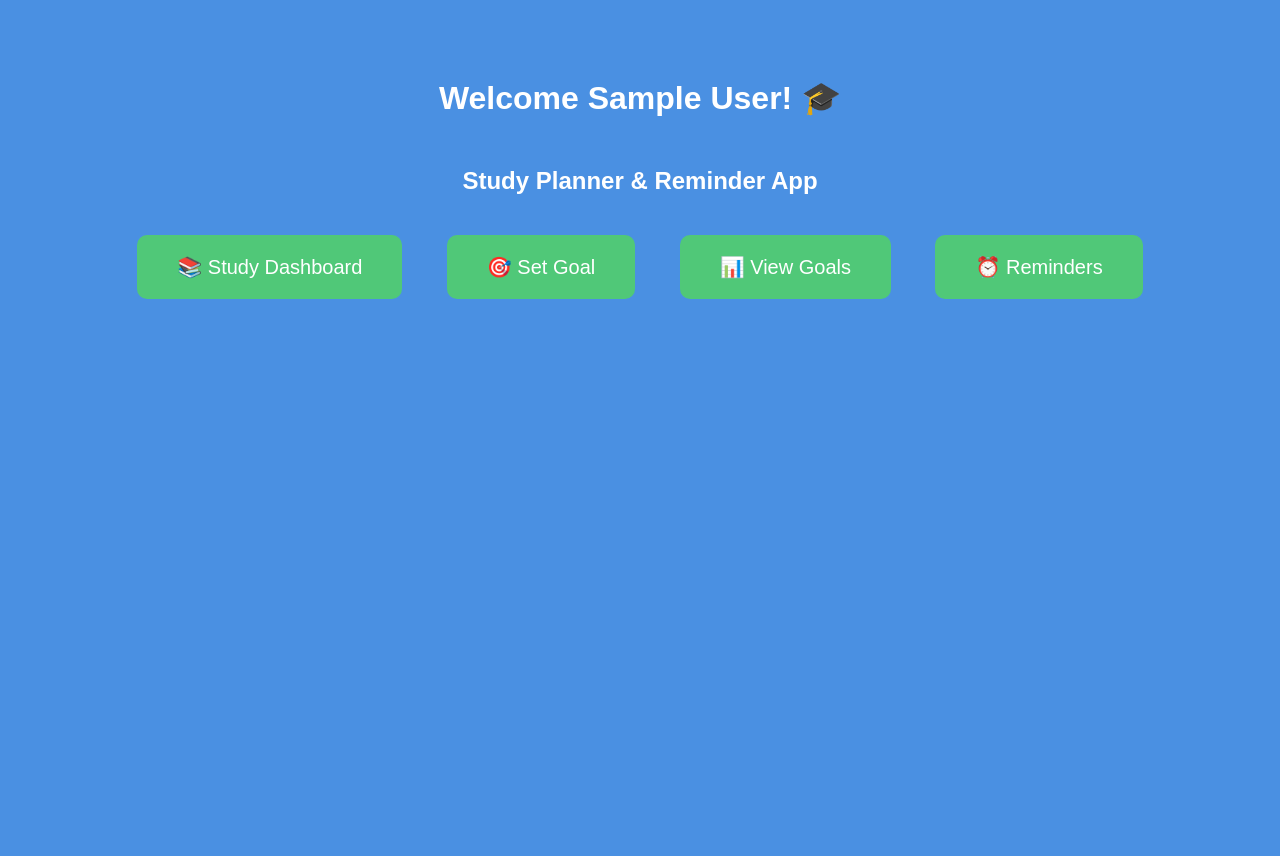
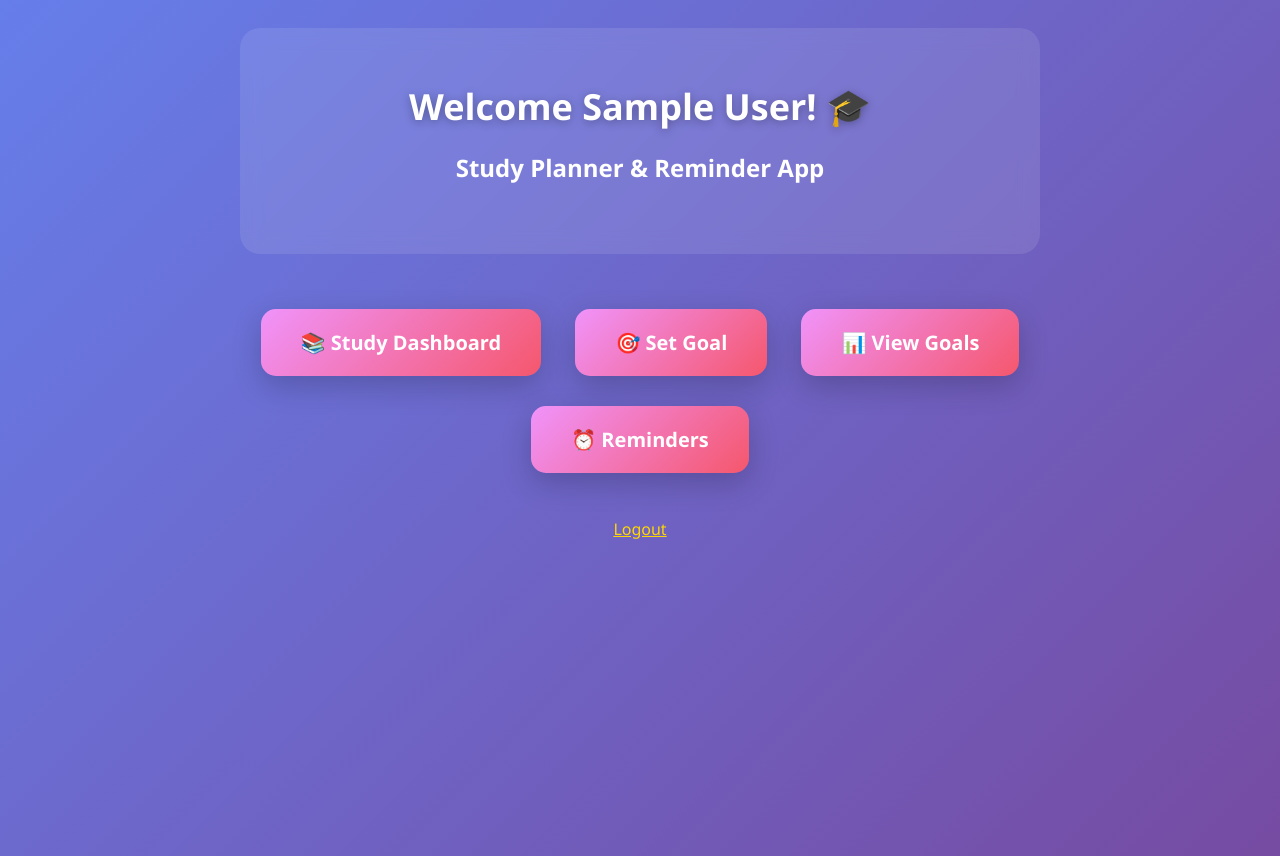
Before and after one commit to priyyaa1103-netizen/study-planner-final, a Flask app: page /dashboard in a window 1280 px wide. Before the commit the page ends 299 px from the top, so only its background shows below. Run offline with Flask 3, Linux system fonts and the light colour scheme; the visitor is signed in with stand-in values (Sample User, id 1).

Commit message:
Update dashboard.html

```diff
--- a/templates/dashboard.html
+++ b/templates/dashboard.html
@@ -1,17 +1,27 @@
 <!DOCTYPE html>
 <html>
 <head><title>Dashboard</title>
-<style>body{font-family:Arial;background:#4a90e2;color:white;padding:50px;text-align:center}
-button{padding:20px 40px;margin:20px;background:#50c878;color:white;border:none;border-radius:10px;font-size:20px;cursor:pointer}
-h1{font-size:32px;margin-bottom:50px}
+<style>
+body{font-family:'Segoe UI',Arial,sans-serif;background:linear-gradient(135deg,#667eea 0%,#764ba2 100%);color:white;min-height:100vh;padding:20px}
+.container{max-width:800px;margin:0 auto;text-align:center}
+h1{font-size:36px;margin-bottom:20px;text-shadow:0 2px 10px rgba(0,0,0,0.3)}
+h2{font-size:24px;margin-bottom:40px}
+.btn{display:inline-block;padding:20px 40px;margin:15px;background:linear-gradient(135deg,#f093fb 0%,#f5576c 100%);color:white;text-decoration:none;border-radius:15px;font-size:20px;font-weight:bold;box-shadow:0 10px 30px rgba(0,0,0,0.2);transition:all 0.3s}
+.btn:hover{transform:translateY(-5px);box-shadow:0 15px 40px rgba(0,0,0,0.3)}
+.welcome{background:rgba(255,255,255,0.1);padding:30px;border-radius:20px;margin-bottom:40px;backdrop-filter:blur(10px)}
 </style>
 </head>
 <body>
-<h1>Welcome {{name}}! 🎓</h1>
-<h2>Study Planner & Reminder App</h2>
-<a href="/study"><button>📚 Study Dashboard</button></a>
-<a href="/goals"><button>🎯 Set Goal</button></a>
-<a href="/view-goals"><button>📊 View Goals</button></a>
-<a href="/reminders"><button>⏰ Reminders</button></a>
+<div class="container">
+    <div class="welcome">
+        <h1>Welcome {{name}}! 🎓</h1>
+        <h2>Study Planner & Reminder App</h2>
+    </div>
+    <a href="/study" class="btn">📚 Study Dashboard</a>
+    <a href="/goals" class="btn">🎯 Set Goal</a>
+    <a href="/view-goals" class="btn">📊 View Goals</a>
+    <a href="/reminders" class="btn">⏰ Reminders</a>
+    <br><a href="/logout" style="color:#ffd700;font-size:16px;margin-top:30px;display:inline-block">Logout</a>
+</div>
 </body>
 </html>
```
